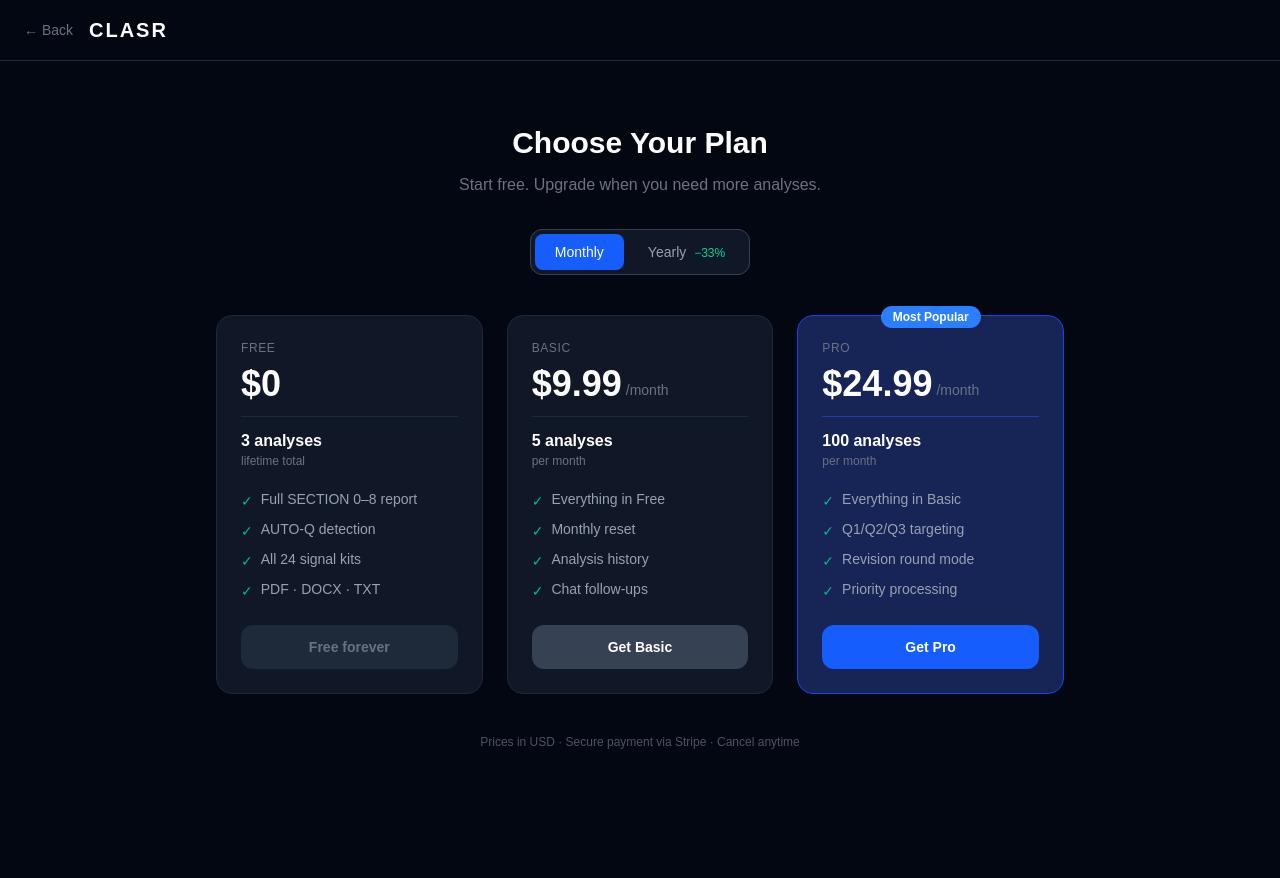
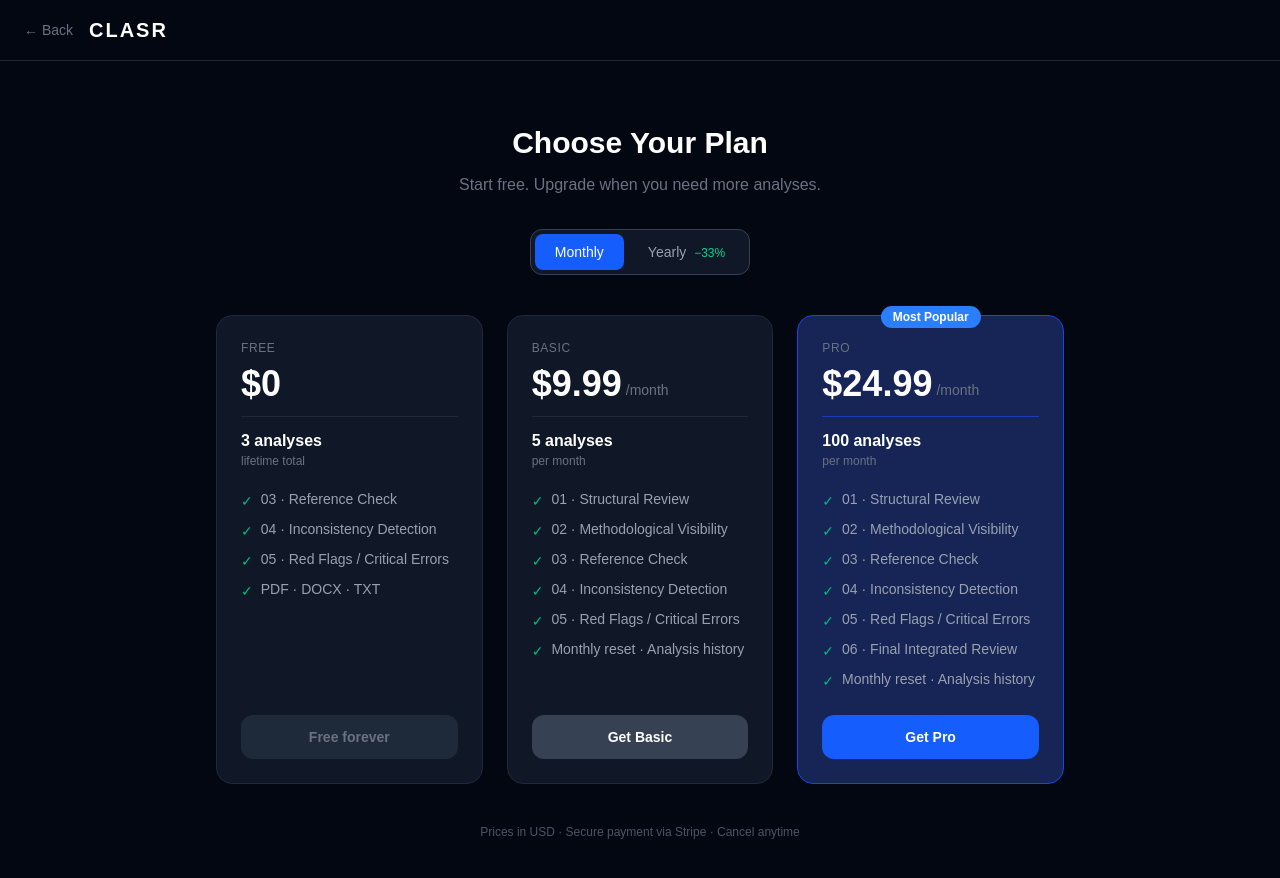
Before and after one commit to iarpaci/ClasR, a Next.js app in the folder web/: page /pricing in a window 1280 px wide. Shown: the top 878 px of the page. Before the commit the page ends 814 px from the top, so only its background shows below. Built offline with nearby package versions, Linux system fonts and the light colour scheme; no server answers.

Commit message:
Update pricing features to reflect 6 core review functions

```diff
--- a/web/app/pricing/page.tsx
+++ b/web/app/pricing/page.tsx
@@ -15,7 +15,12 @@ const PLANS = [
     period: 'forever',
     analyses: '3 analyses',
     note: 'lifetime total',
-    features: ['Full SECTION 0–8 report', 'AUTO-Q detection', 'All 24 signal kits', 'PDF · DOCX · TXT'],
+    features: [
+      '03 · Reference Check',
+      '04 · Inconsistency Detection',
+      '05 · Red Flags / Critical Errors',
+      'PDF · DOCX · TXT',
+    ],
     disabled: true,
   },
   {
@@ -27,7 +32,14 @@ const PLANS = [
     period: 'month',
     analyses: '5 analyses',
     note: 'per month',
-    features: ['Everything in Free', 'Monthly reset', 'Analysis history', 'Chat follow-ups'],
+    features: [
+      '01 · Structural Review',
+      '02 · Methodological Visibility',
+      '03 · Reference Check',
+      '04 · Inconsistency Detection',
+      '05 · Red Flags / Critical Errors',
+      'Monthly reset · Analysis history',
+    ],
     price_key_monthly: 'basic_monthly',
     price_key_yearly: 'basic_yearly',
   },
@@ -40,7 +52,15 @@ const PLANS = [
     period: 'month',
     analyses: '100 analyses',
     note: 'per month',
-    features: ['Everything in Basic', 'Q1/Q2/Q3 targeting', 'Revision round mode', 'Priority processing'],
+    features: [
+      '01 · Structural Review',
+      '02 · Methodological Visibility',
+      '03 · Reference Check',
+      '04 · Inconsistency Detection',
+      '05 · Red Flags / Critical Errors',
+      '06 · Final Integrated Review',
+      'Monthly reset · Analysis history',
+    ],
     price_key_monthly: 'pro_monthly',
     price_key_yearly: 'pro_yearly',
     highlight: true,
```
